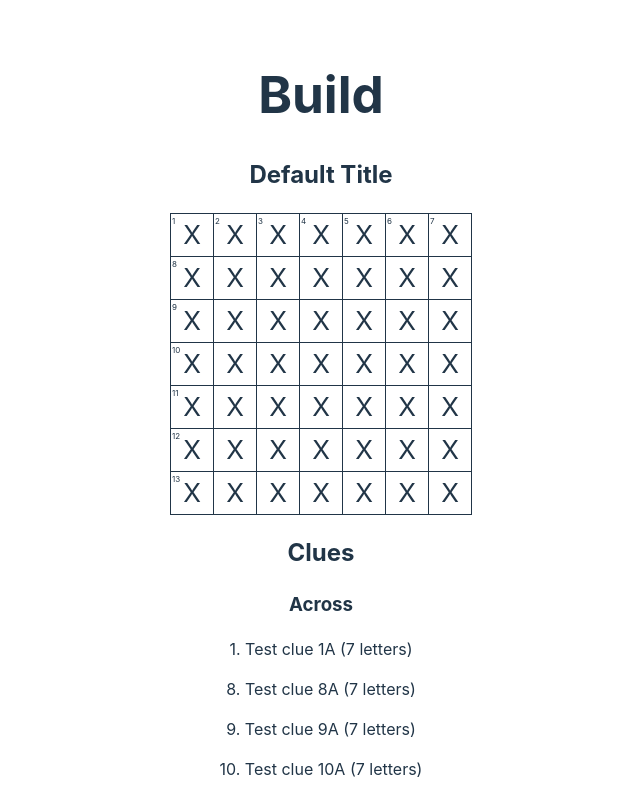
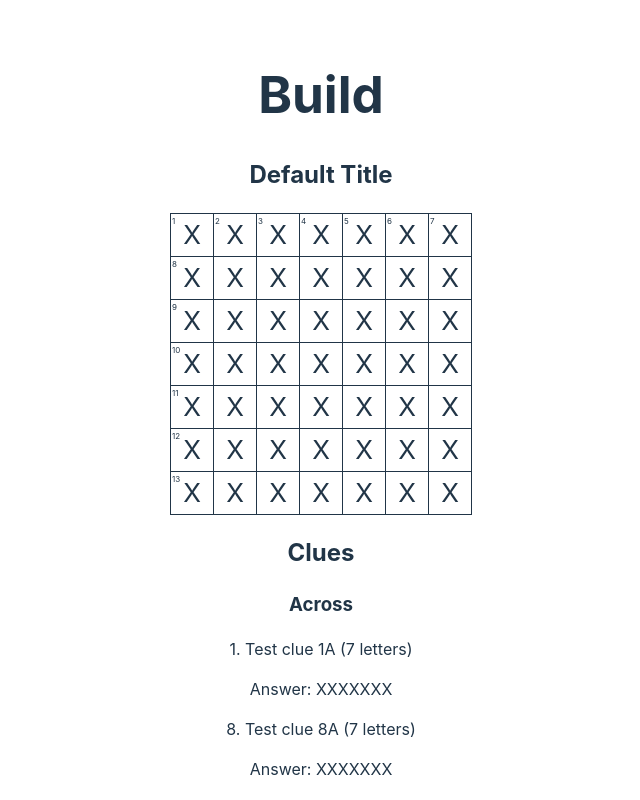
Before and after one commit to bencavins/crossbuild, a React (Vite) app in the folder frontend/crossbuild/: page /build in a window 1280 px wide. Shown: the top 800 px of the page, without its empty margins (319-959 px from the left). Built offline with nearby package versions, Linux system fonts and the light colour scheme.

Commit message:
show answers in clue bank

```diff
--- a/frontend/crossbuild/src/components/Clue.jsx
+++ b/frontend/crossbuild/src/components/Clue.jsx
@@ -1,5 +1,6 @@
 export default function Clue({ num, text, answer, length }) {
   return <div className="clue">
     <p>{num}. {text} ({length} letters)</p>
+    <p>Answer: {answer}</p>
   </div>
 }
--- a/frontend/crossbuild/src/components/ClueList.jsx
+++ b/frontend/crossbuild/src/components/ClueList.jsx
@@ -5,7 +5,12 @@ export default function ClueList({ clues }) {
 //   console.log(Object.entries(clues).map(([num, data]) => console.log(data)))
   return <div className="clue-list">
     {Object.entries(clues).map(([num, data]) => {
-      return <Clue key={num} num={num} text={data.text} length={data.length} />
+      return <Clue
+        key={num}
+        num={num}
+        text={data.text}
+        length={data.length}
+        answer={data.answer} />
     })}
   </div>
 }
```
